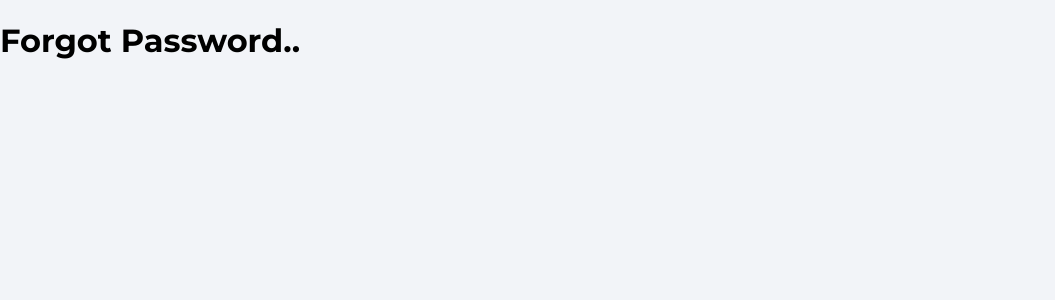
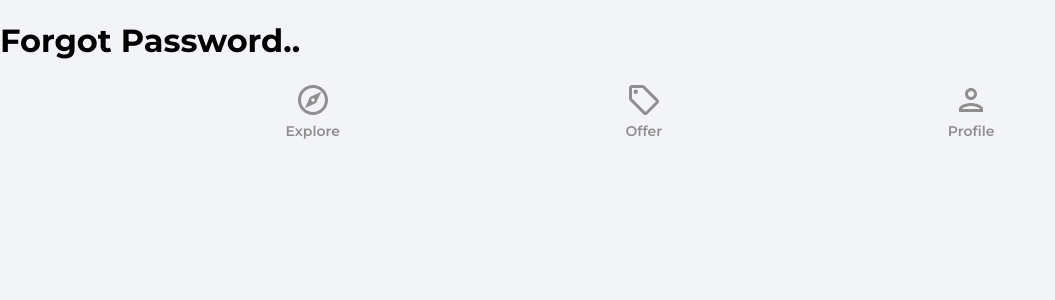
Before and after one commit to MarkCondello/react-house-marketplace, a React (Create React App) app: page /forgot-password in a window 1280 px wide. Shown: the top 300 px of the page, without its empty margins (0-1055 px from the left). Built offline with nearby package versions, Linux system fonts and the light colour scheme.

Commit message:
- included bottom NavBar component with routes

```diff
--- a/src/App.js
+++ b/src/App.js
@@ -1,5 +1,6 @@
 import './App.css';
 import { BrowserRouter as Router, Routes, Route} from 'react-router-dom'
+import Navbar from './components/NavBar'
 import Explore from './pages/Explore'
 import ForgotPassword from './pages/ForgotPassword'
 import Offers from './pages/Offers'
@@ -19,8 +20,8 @@
         <Route path="/sign-up" element={<SignUp />}></Route>
         <Route path="/forgot-password" element={<ForgotPassword />}></Route>
       </Routes>
+      <Navbar />
     </Router>
-    {/* NavBar */}
     </>
   );
 }
--- /dev/null
+++ b/src/components/NavBar.jsx
@@ -0,0 +1,36 @@
+import { useNavigate, useLocation} from 'react-router-dom'
+import { ReactComponent as OfferIcon } from '../assets/svg/localOfferIcon.svg'
+import { ReactComponent as ExploreIcon } from '../assets/svg/exploreIcon.svg'
+import { ReactComponent as PersonOutlineIcon } from '../assets/svg/personOutlineIcon.svg'
+
+function NavBar() {
+  const navigate = useNavigate(),
+  location = useLocation(),
+  pathMatchRoute = (route) => {
+    if (route === location.pathname) {
+      return true
+    }
+  }
+  return (
+    <footer className="navBar">
+      <nav className="navbarNar">
+        <ul className="navbarListItems">
+          <li className="navbarListItem" onClick={() => navigate('/')}>
+            <ExploreIcon fill={pathMatchRoute('/') ? '#2c2c2c' : '#8f8f8f'} width='36px' height='36px'/>
+            <p className={pathMatchRoute('/') ? 'navbarListItemNameActive' : 'navbarListItemName'}>Explore</p>
+          </li>
+          <li className="navbarListItem" onClick={() => navigate('/offers')}>
+            <OfferIcon fill={pathMatchRoute('/offers') ? '#2c2c2c' : '#8f8f8f'} width='36px' height='36px'/>
+            <p className={pathMatchRoute('/offers') ? 'navbarListItemNameActive' : 'navbarListItemName'}>Offer</p>
+          </li>
+          <li className="navbarListItem" onClick={() => navigate('/profile')}>
+            <PersonOutlineIcon fill={pathMatchRoute('/profile') ? '#2c2c2c' : '#8f8f8f'} width='36px' height='36px'/>
+            <p className={pathMatchRoute('/profile') ? 'navbarListItemNameActive' : 'navbarListItemName'}>Profile</p>
+          </li>
+        </ul>
+      </nav>
+    </footer>
+  );
+}
+
+export default NavBar;
```
